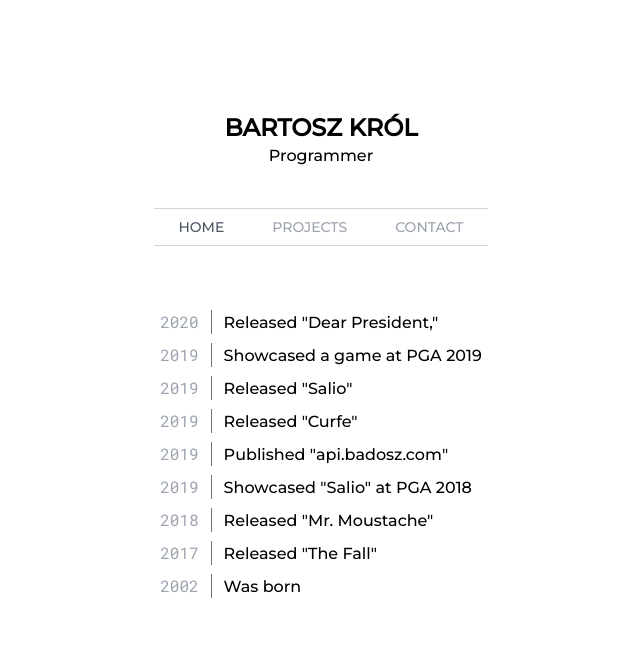
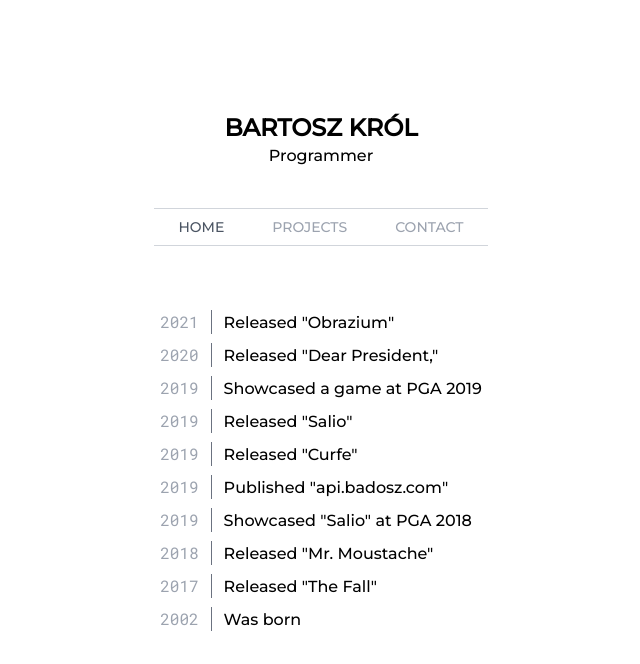
Before and after one commit to badosz0/badosz.com, a Next.js app: page / in a window 1280 px wide. Shown: the top 664 px of the page, without its empty margins (319-959 px from the left). Built offline with nearby package versions, Linux system fonts and the light colour scheme.

Commit message:
obrazium in timeline

```diff
--- a/pages/index.tsx
+++ b/pages/index.tsx
@@ -20,6 +20,10 @@ export default function Home() {
         <>
             <Layout section="home">
                 <div className="mt-16 space-y-2">
+                    <Event
+                        date={2021}
+                        name={"Released \"Obrazium\""}
+                    />
                     <Event
                         date={2020}
                         name={"Released \"Dear President,\""}
```
